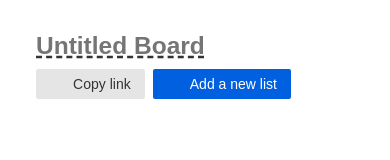
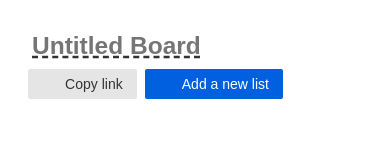
Before and after one commit to nt1m/bugzilla-board, a plain HTML site: page index.html in a window 390 px wide. Shown: the top 160 px of the page. Drawn offline with Linux system fonts and the light colour scheme.

Commit message:
Make title display more nicely on mobile

```diff
--- a/css/style.css
+++ b/css/style.css
@@ -130,7 +130,8 @@ a:any-link:not(:hover) {
   flex-wrap: wrap;
   flex-shrink: 0;
   white-space: nowrap;
-  padding: 2em;
+  padding-top: 2em;
+  padding-left: 2em;
   padding-bottom: 0;
   overflow: auto;
 }
@@ -146,6 +147,7 @@ a:any-link:not(:hover) {
   flex-grow: 1;
   text-overflow: ellipsis;
   padding: 0.25rem 0.5rem;
+  margin-left: -0.25rem;
   margin-bottom: 0.2em;
 }
 
@@ -154,9 +156,12 @@ a:any-link:not(:hover) {
   text-decoration: none;
 }
 
-#list-url,
+#list-url {
+  margin-right: 0.5rem;
+}
+
 #list-new {
-  margin-left: 0.5rem;
+  margin-right: 2rem;
 }
 
 #list-url::before,
```
